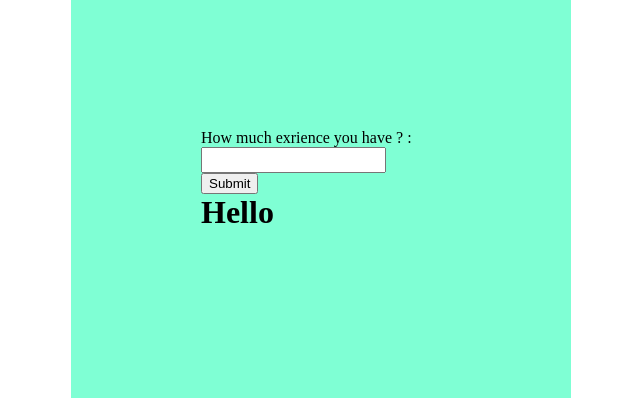
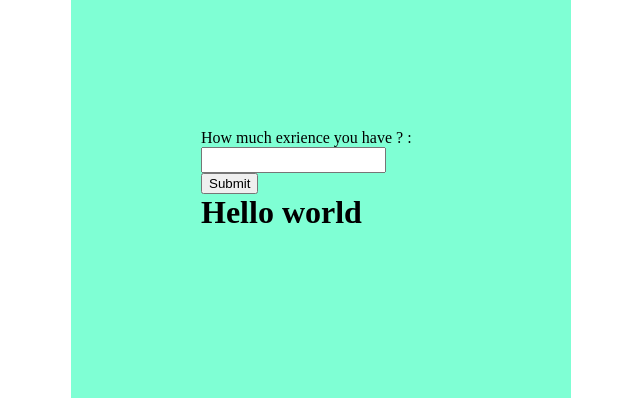
Before and after one commit to tahyd/python_app, a Flask app: page / in a window 1280 px wide. Shown: the part 101-499 px from the top of the page, without its empty margins (319-959 px from the left). Run offline with Flask 3, Linux system fonts and the light colour scheme.

Commit message:
login form modified1

```diff
--- a/templates/index.html
+++ b/templates/index.html
@@ -37,7 +37,7 @@
             <button type="submit">Submit</button>
         </form>
 
-        <h1>Hello</h1>
+        <h1>Hello world</h1>
     </div>
 </body>
 </html>
```
